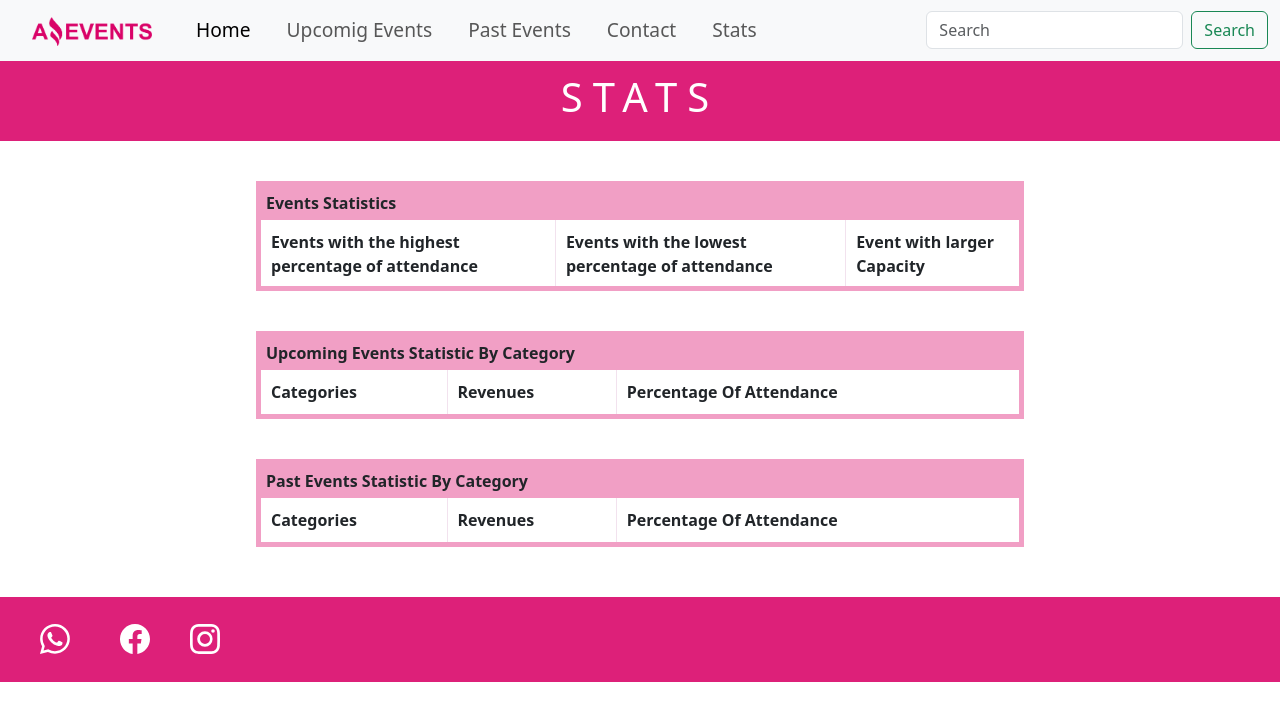
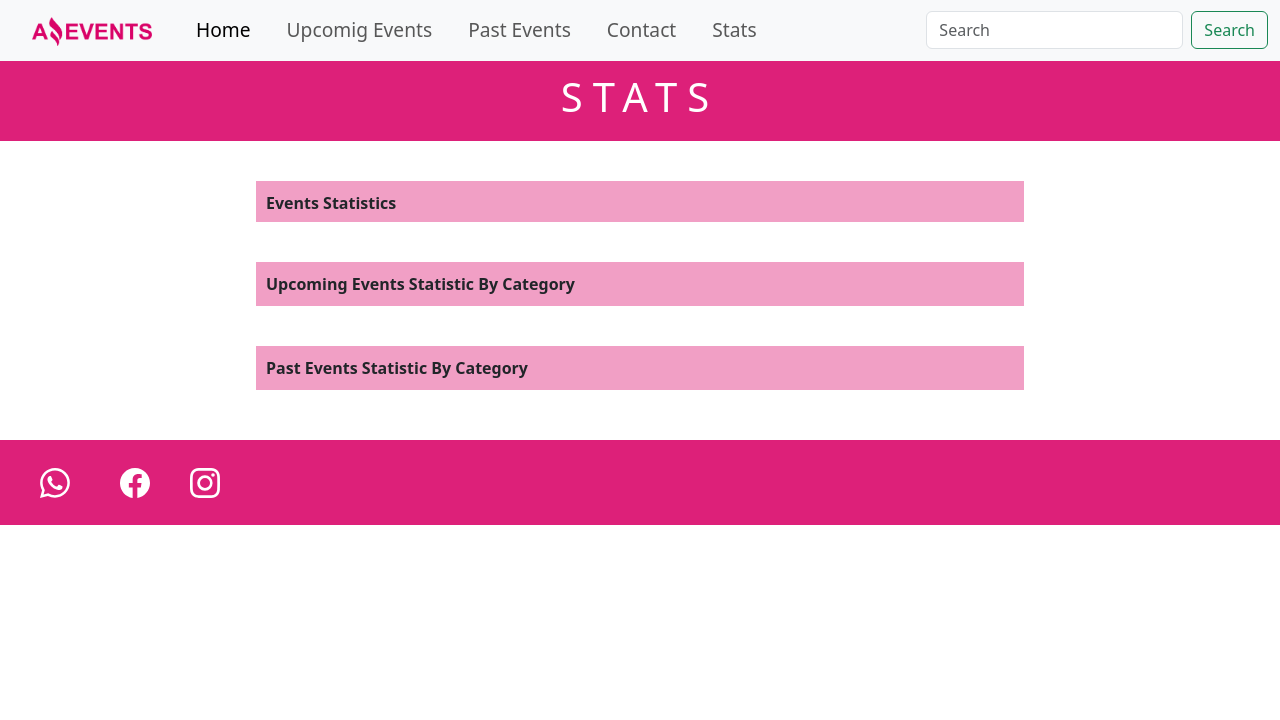
Before and after one commit to RodrigoBuda/amazing-events-buda, a plain HTML site: page stats.html in a window 1280 px wide. Drawn offline with nearby package versions, Linux system fonts and the light colour scheme; no server answers.

Commit message:
correcion_stats

```diff
--- a/js/stats.js
+++ b/js/stats.js
@@ -84,9 +84,9 @@ function statsInitializer() {
   function eventStaticsShow(eventsAttendance, eventsCapacity) {
     let rows = "";
     rows = `<tr>
-      <td class="td-edit">Events with the highest percentage of attendance</td>
-      <td class="td-edit">Events with the lowest percentage of attendance</td>
-      <td class="td-edit">Event with larger Capacity</td>
+      <td class="td-edit bg-secondary">Events with the highest percentage of attendance</td>
+      <td class="td-edit bg-secondary">Events with the lowest percentage of attendance</td>
+      <td class="td-edit bg-secondary">Event with larger Capacity</td>
     </tr>`;
     for (let i = 0; i < 3; i++) {
       rows += `<tr>
--- a/stats.html
+++ b/stats.html
@@ -94,15 +94,11 @@
                 <td class="head-td" colspan="3">Events Statistics</td>
             </tr>
             <tr>
-                <td class="td-edit">Events with the highest percentage of attendance</td>
-                <td class="td-edit">Events with the lowest percentage of attendance</td>
-                <td class="td-edit">Event with larger Capacity</td>
+
             </tr>
         </thead>
           <tbody id="eventStatics">
-              <tr>
 
-              </tr>
           </tbody>
     </table>
             <table>
@@ -110,11 +106,7 @@
                     <tr>
                         <td class="head-td" colspan="3">Upcoming Events Statistic By Category</td>
                     </tr>
-                    <tr>
-                        <td class="td-edit">Categories</td>
-                        <td class="td-edit">Revenues</td>
-                        <td class="td-edit">Percentage Of Attendance</td>
-                    </tr>
+
                 </thead>
                 <tbody id="upcomingStatics">
 
@@ -127,11 +119,7 @@
                 <tr>
                     <td class="head-td" colspan="3">Past Events Statistic By Category</td>
                 </tr>
-                <tr>
-                    <td class="td-edit">Categories</td>
-                    <td class="td-edit">Revenues</td>
-                    <td class="td-edit">Percentage Of Attendance</td>
-                </tr>
+
             </thead>
             <tbody id="pastsStatics">
 
```
